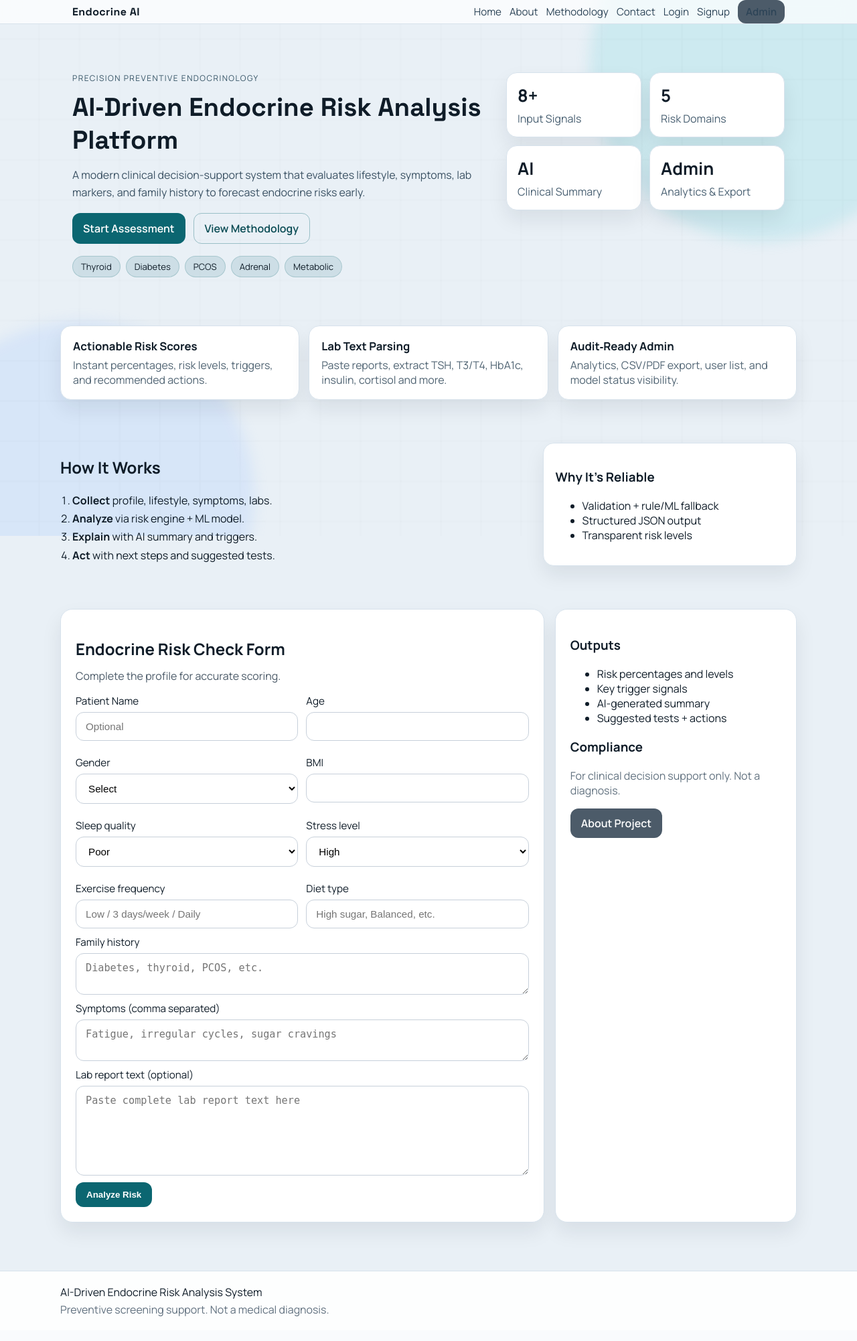
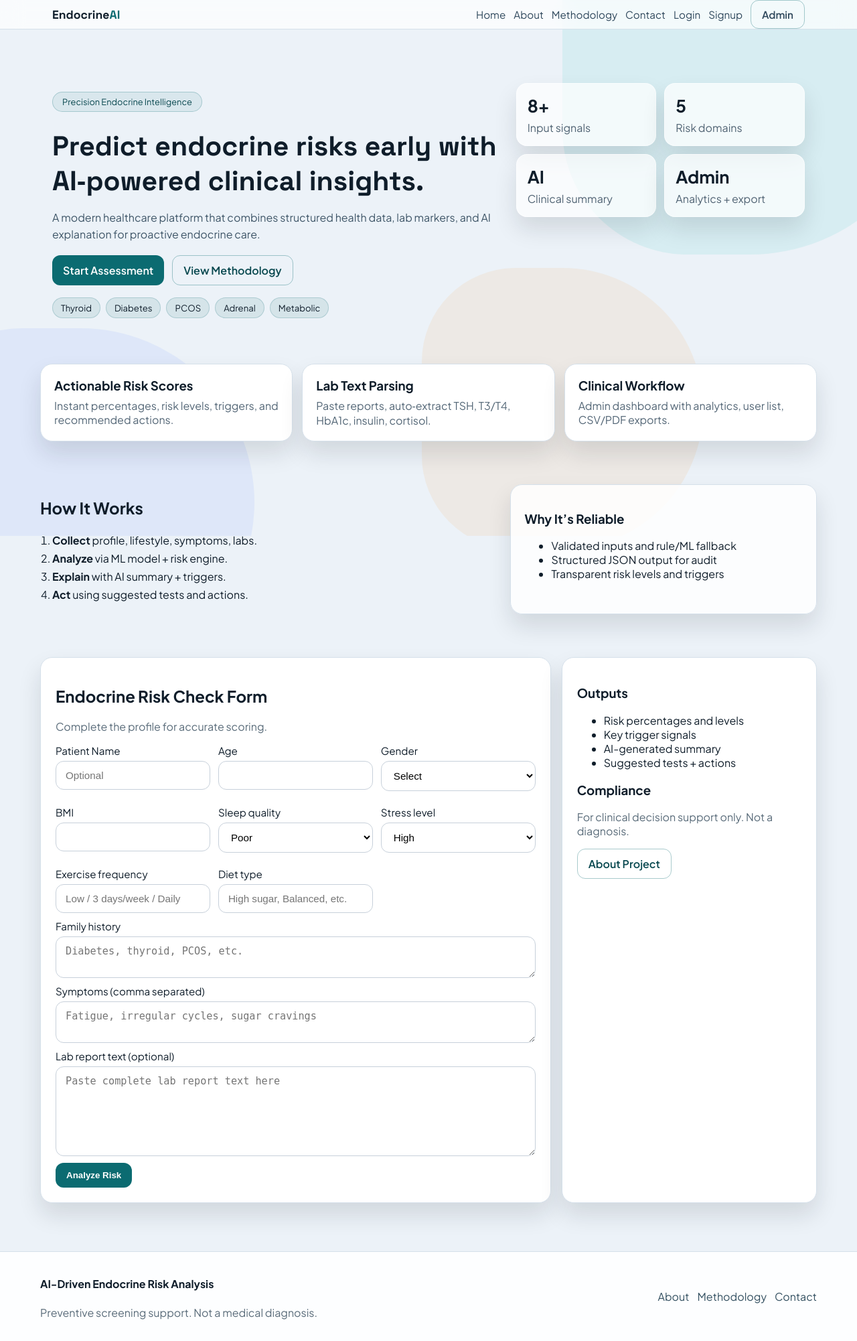
Before and after one commit to Ravikant-1811/AI-Driven-Endocrine-Risk-Analysis, a Flask app: page / in a window 1280 px wide. Shown: the whole page at 67% size. Before the commit the page ends 1965 px from the top, so only its background shows below. Run offline with Flask 3, Linux system fonts and the light colour scheme.

Commit message:
Apply modern UI/UX redesign across public site with mesh background, glass panels, and improved layout

```diff
--- a/backend/static/css/styles.css
+++ b/backend/static/css/styles.css
@@ -1,187 +1,158 @@
 :root {
-  --bg: #e9f0f6;
+  --bg: #ecf2f8;
   --surface: #ffffff;
-  --ink: #0f1c28;
-  --accent: #0b6671;
-  --accent-2: #1f7a8c;
-  --accent-dark: #094b54;
+  --ink: #0f1d2a;
+  --accent: #0b6b71;
+  --accent-2: #1d8a9a;
+  --accent-dark: #08484f;
   --ok: #2f9e44;
   --warn: #f08c00;
   --high: #c92a2a;
-  --line: #d7e2ec;
-  --shadow: 0 14px 30px rgba(12, 24, 36, 0.08);
+  --line: #d5e0ea;
+  --shadow: 0 18px 34px rgba(13, 23, 35, 0.12);
 }
 
 * { box-sizing: border-box; }
 body {
   margin: 0;
-  font-family: "Manrope", system-ui, sans-serif;
+  font-family: "Plus Jakarta Sans", system-ui, sans-serif;
   color: var(--ink);
   background: var(--bg);
 }
 
-.bg-decor {
+.bg-mesh {
   position: fixed;
   inset: 0;
   z-index: -1;
   overflow: hidden;
 }
-.bg-decor .orb {
+.bg-mesh .mesh {
   position: absolute;
-  width: 520px;
-  height: 520px;
-  border-radius: 50%;
-  filter: blur(10px);
-  opacity: 0.25;
+  border-radius: 40% 60% 60% 40%;
+  filter: blur(0px);
+  opacity: 0.18;
 }
-.bg-decor .orb-a { background: #7ed6df; top: -160px; right: -120px; }
-.bg-decor .orb-b { background: #a5c8ff; bottom: -200px; left: -140px; }
-.bg-decor .grid {
-  position: absolute;
-  inset: 0;
-  background-image: linear-gradient(transparent 95%, rgba(0,0,0,0.04) 96%),
-    linear-gradient(90deg, transparent 95%, rgba(0,0,0,0.04) 96%);
-  background-size: 60px 60px;
-  opacity: 0.25;
-}
+.bg-mesh .mesh-a { background: #7dd9d5; width: 560px; height: 560px; top: -180px; right: -120px; }
+.bg-mesh .mesh-b { background: #9fb9ff; width: 520px; height: 520px; bottom: -210px; left: -140px; }
+.bg-mesh .mesh-c { background: #f3c48e; width: 420px; height: 420px; top: 50%; right: 18%; }
 
-.site-header {
+.nav {
   position: sticky;
   top: 0;
   z-index: 50;
-  backdrop-filter: blur(14px);
-  background: rgba(255, 255, 255, 0.72);
+  backdrop-filter: blur(16px);
+  background: rgba(255, 255, 255, 0.7);
   border-bottom: 1px solid var(--line);
 }
-.nav-wrap {
+.nav-inner {
   display: flex;
   align-items: center;
   justify-content: space-between;
-  gap: 14px;
-  padding: 12px 16px;
+  padding: 12px 18px;
+  gap: 12px;
 }
-.brand {
+.logo {
   font-family: "Space Grotesk", sans-serif;
   font-weight: 700;
   text-decoration: none;
   color: var(--ink);
-  letter-spacing: 0.4px;
+  font-size: 1.1rem;
 }
-.top-nav {
+.logo span { color: var(--accent); }
+.nav-links {
   display: flex;
   align-items: center;
   gap: 12px;
   flex-wrap: wrap;
 }
-.top-nav a {
-  color: #2d4457;
+.nav-links a {
+  color: #2f485c;
   text-decoration: none;
   font-size: 0.95rem;
 }
-.top-nav a:hover { color: var(--accent); }
+.nav-links a:hover { color: var(--accent); }
+.nav-toggle { display: none; }
 
-.container {
-  max-width: 1100px;
-  margin: 0 auto;
-  padding: 0 18px;
-}
+.container { max-width: 1160px; margin: 0 auto; padding: 0 18px; }
 .section { padding: 32px 0; }
 
 .hero {
-  padding: 72px 0 40px;
+  padding: 80px 0 36px;
 }
-.hero.compact-hero { padding: 50px 0 24px; }
 .hero-grid {
   display: grid;
-  grid-template-columns: 1.5fr 1fr;
+  grid-template-columns: 1.55fr 1fr;
   gap: 24px;
   align-items: start;
 }
-.eyebrow {
-  text-transform: uppercase;
-  letter-spacing: 0.12em;
-  font-size: 0.75rem;
-  color: #365466;
-  margin: 0 0 10px;
+.pill {
+  display: inline-flex;
+  align-items: center;
+  gap: 8px;
+  border-radius: 999px;
+  border: 1px solid rgba(11, 107, 113, 0.25);
+  padding: 6px 14px;
+  font-size: 0.8rem;
+  color: var(--accent-dark);
+  background: rgba(11, 107, 113, 0.08);
 }
 .hero-copy h1 {
   font-family: "Space Grotesk", sans-serif;
-  font-size: clamp(2.3rem, 3vw, 3.2rem);
-  margin: 0 0 12px;
+  font-size: clamp(2.4rem, 3.2vw, 3.4rem);
+  margin: 12px 0;
 }
-.hero-lead {
-  color: #3a5163;
-  line-height: 1.6;
-  max-width: 62ch;
-}
-.hero-cta { display: flex; gap: 12px; margin: 18px 0; }
-
-.hero-tags {
-  display: flex;
-  flex-wrap: wrap;
-  gap: 8px;
-}
-.hero-tags span {
-  background: rgba(11, 102, 113, 0.12);
-  border: 1px solid rgba(11, 102, 113, 0.2);
+.lead { color: #3f5668; line-height: 1.6; max-width: 60ch; }
+.cta-row { display: flex; gap: 12px; margin: 18px 0; }
+.tag-row { display: flex; flex-wrap: wrap; gap: 8px; }
+.tag-row span {
+  background: rgba(11, 107, 113, 0.1);
+  border: 1px solid rgba(11, 107, 113, 0.2);
   border-radius: 999px;
   padding: 6px 12px;
   font-size: 0.82rem;
 }
 
-.hero-panel {
+.hero-stack {
   display: grid;
   grid-template-columns: 1fr 1fr;
   gap: 12px;
 }
-.metric-card {
-  background: #ffffff;
-  border: 1px solid var(--line);
+.glass-card {
+  background: rgba(255,255,255,0.7);
+  border: 1px solid rgba(255,255,255,0.6);
   border-radius: 16px;
   padding: 16px;
   box-shadow: var(--shadow);
-  animation: floatUp 0.8s ease forwards;
 }
-.metric-card h3 {
-  margin: 0;
-  font-size: 1.6rem;
-}
-.metric-card p {
-  margin: 6px 0 0;
-  color: #496072;
-}
+.glass-card h3 { margin: 0; font-size: 1.6rem; }
+.glass-card p { margin: 6px 0 0; color: #506373; }
 
 .feature-grid {
   display: grid;
   grid-template-columns: repeat(3, 1fr);
   gap: 14px;
 }
-.feature-grid article {
+.feature-card {
   background: #ffffff;
   border: 1px solid var(--line);
-  border-radius: 16px;
-  padding: 18px;
+  border-radius: 18px;
+  padding: 20px;
   box-shadow: var(--shadow);
 }
-.feature-grid h3 { margin: 0 0 6px; font-size: 1.05rem; }
-.feature-grid p { margin: 0; color: #506473; }
+.feature-card h3 { margin: 0 0 8px; }
+.feature-card p { margin: 0; color: #536676; }
 
-.flow-strip {
+.split {
   display: grid;
-  grid-template-columns: 1.3fr 0.7fr;
+  grid-template-columns: 1.2fr 0.8fr;
   gap: 16px;
-  align-items: start;
 }
-.timeline {
-  margin: 0;
-  padding-left: 18px;
-  line-height: 1.7;
-}
-.trust-card {
-  background: #ffffff;
+.timeline { padding-left: 18px; line-height: 1.7; }
+.glass-panel {
+  background: rgba(255,255,255,0.85);
   border: 1px solid var(--line);
-  border-radius: 16px;
-  padding: 18px;
+  border-radius: 18px;
+  padding: 20px;
   box-shadow: var(--shadow);
 }
 
@@ -192,7 +163,6 @@ body {
   padding: 22px;
   box-shadow: var(--shadow);
 }
-
 .form-layout {
   display: grid;
   grid-template-columns: 2fr 1fr;
@@ -233,18 +203,18 @@ input, select, textarea {
   font-weight: 600;
 }
 .btn:hover { background: var(--accent-dark); }
-.btn-small { padding: 7px 12px; font-size: 0.85rem; }
-.btn-secondary { background: #4c5b69; }
-.btn-secondary:hover { background: #3e4b57; }
 .btn-ghost {
   background: transparent;
   color: var(--accent-dark);
-  border: 1px solid rgba(11, 102, 113, 0.35);
+  border: 1px solid rgba(11, 107, 113, 0.35);
 }
-.btn-ghost:hover { background: rgba(11, 102, 113, 0.08); }
+.btn-ghost:hover { background: rgba(11, 107, 113, 0.08); }
+.btn-secondary { background: #4b5b68; }
+.btn-secondary:hover { background: #3c4a55; }
+.btn-small { padding: 7px 12px; font-size: 0.85rem; }
 
 .actions { margin-top: 10px; }
-.small-note { color: #4b5a68; margin-top: -6px; }
+.muted { color: #5a6c7a; }
 .hidden { display: none; }
 
 .risk-cards {
@@ -268,23 +238,25 @@ input, select, textarea {
   border-color: #cde5fb;
 }
 
-.centered-bg { display: grid; place-items: center; min-height: 100vh; }
-.login-card { width: min(420px, 92vw); }
-.error { color: var(--high); }
-.link { display: inline-block; margin-top: 10px; color: #0b7285; }
-
-.site-footer {
+.footer {
   margin-top: 40px;
   border-top: 1px solid var(--line);
   background: rgba(255,255,255,0.9);
 }
-.footer-wrap { padding: 16px 0; }
-.footer-wrap p { margin: 4px 0; }
-.muted { color: #61717f; }
+.footer-inner {
+  display: flex;
+  justify-content: space-between;
+  align-items: center;
+  gap: 12px;
+  padding: 16px 0;
+}
+.footer-links { display: flex; gap: 12px; }
+.footer a { color: #345162; text-decoration: none; }
+.footer a:hover { color: var(--accent); }
 
-/* Admin styles retained and upgraded */
+/* Admin */
 .admin-header {
-  max-width: 1100px;
+  max-width: 1160px;
   margin: 18px auto;
   padding: 0 16px;
   display: flex;
@@ -400,25 +372,29 @@ th {
 td { border: 1px solid var(--line); padding: 8px; text-align: left; font-size: 0.9rem; }
 pre { background: #f5f8fb; border: 1px solid var(--line); padding: 10px; border-radius: 10px; overflow: auto; }
 
-@keyframes floatUp {
-  from { transform: translateY(8px); opacity: 0.6; }
-  to { transform: translateY(0); opacity: 1; }
+.reveal { opacity: 0; transform: translateY(8px); animation: fadeUp 0.8s ease forwards; }
+@keyframes fadeUp {
+  from { opacity: 0; transform: translateY(14px); }
+  to { opacity: 1; transform: translateY(0); }
 }
 
-@media (max-width: 880px) {
+@media (max-width: 980px) {
   .hero-grid { grid-template-columns: 1fr; }
-  .hero-panel { grid-template-columns: 1fr 1fr; }
+  .hero-stack { grid-template-columns: 1fr 1fr; }
   .feature-grid { grid-template-columns: 1fr; }
-  .flow-strip { grid-template-columns: 1fr; }
+  .split { grid-template-columns: 1fr; }
   .form-layout { grid-template-columns: 1fr; }
   .stats-grid-hero { grid-template-columns: 1fr 1fr; }
   .admin-panels { grid-template-columns: 1fr; }
   .insight-grid { grid-template-columns: 1fr; }
+  .footer-inner { flex-direction: column; align-items: flex-start; }
 }
 
-@media (max-width: 600px) {
+@media (max-width: 760px) {
+  .nav-links { display: none; width: 100%; padding: 12px 0; }
+  .nav-links.open { display: flex; flex-direction: column; align-items: flex-start; }
+  .nav-toggle { display: inline-flex; border: none; background: transparent; font-size: 1.4rem; }
   .hero-cta { flex-direction: column; align-items: stretch; }
-  .top-nav { gap: 8px; }
   .risk-bar-row { grid-template-columns: 88px 1fr 40px; }
   .table-top { flex-direction: column; align-items: stretch; }
 }
--- a/backend/templates/index.html
+++ b/backend/templates/index.html
@@ -1,36 +1,32 @@
 {% extends "public_base.html" %}
-{% set title = "Home | Endocrine AI" %}
+{% set title = "Home | EndocrineAI" %}
 {% block content %}
 <section class="hero">
   <div class="container hero-grid">
-    <div class="hero-copy">
-      <p class="eyebrow">Precision Preventive Endocrinology</p>
-      <h1>AI‑Driven Endocrine Risk Analysis Platform</h1>
-      <p class="hero-lead">A modern clinical decision-support system that evaluates lifestyle, symptoms, lab markers, and family history to forecast endocrine risks early.</p>
-      <div class="hero-cta">
+    <div class="hero-copy reveal">
+      <p class="pill">Precision Endocrine Intelligence</p>
+      <h1>Predict endocrine risks early with AI‑powered clinical insights.</h1>
+      <p class="lead">A modern healthcare platform that combines structured health data, lab markers, and AI explanation for proactive endocrine care.</p>
+      <div class="cta-row">
         <a class="btn" href="#assessment">Start Assessment</a>
         <a class="btn btn-ghost" href="/methodology">View Methodology</a>
       </div>
-      <div class="hero-tags">
+      <div class="tag-row">
         <span>Thyroid</span><span>Diabetes</span><span>PCOS</span><span>Adrenal</span><span>Metabolic</span>
       </div>
     </div>
-    <div class="hero-panel">
-      <div class="metric-card">
-        <h3>8+</h3>
-        <p>Input Signals</p>
+    <div class="hero-stack">
+      <div class="glass-card reveal" style="animation-delay:0.1s">
+        <h3>8+</h3><p>Input signals</p>
       </div>
-      <div class="metric-card">
-        <h3>5</h3>
-        <p>Risk Domains</p>
+      <div class="glass-card reveal" style="animation-delay:0.2s">
+        <h3>5</h3><p>Risk domains</p>
       </div>
-      <div class="metric-card">
-        <h3>AI</h3>
-        <p>Clinical Summary</p>
+      <div class="glass-card reveal" style="animation-delay:0.3s">
+        <h3>AI</h3><p>Clinical summary</p>
       </div>
-      <div class="metric-card">
-        <h3>Admin</h3>
-        <p>Analytics & Export</p>
+      <div class="glass-card reveal" style="animation-delay:0.4s">
+        <h3>Admin</h3><p>Analytics + export</p>
       </div>
     </div>
   </div>
@@ -38,46 +34,46 @@
 
 <section class="container section">
   <div class="feature-grid">
-    <article>
+    <article class="feature-card reveal">
       <h3>Actionable Risk Scores</h3>
       <p>Instant percentages, risk levels, triggers, and recommended actions.</p>
     </article>
-    <article>
+    <article class="feature-card reveal" style="animation-delay:0.1s">
       <h3>Lab Text Parsing</h3>
-      <p>Paste reports, extract TSH, T3/T4, HbA1c, insulin, cortisol and more.</p>
+      <p>Paste reports, auto‑extract TSH, T3/T4, HbA1c, insulin, cortisol.</p>
     </article>
-    <article>
-      <h3>Audit‑Ready Admin</h3>
-      <p>Analytics, CSV/PDF export, user list, and model status visibility.</p>
+    <article class="feature-card reveal" style="animation-delay:0.2s">
+      <h3>Clinical Workflow</h3>
+      <p>Admin dashboard with analytics, user list, CSV/PDF exports.</p>
     </article>
   </div>
 </section>
 
-<section class="container section flow-strip">
-  <div>
+<section class="container section split">
+  <div class="reveal">
     <h2>How It Works</h2>
     <ol class="timeline">
       <li><strong>Collect</strong> profile, lifestyle, symptoms, labs.</li>
-      <li><strong>Analyze</strong> via risk engine + ML model.</li>
-      <li><strong>Explain</strong> with AI summary and triggers.</li>
-      <li><strong>Act</strong> with next steps and suggested tests.</li>
+      <li><strong>Analyze</strong> via ML model + risk engine.</li>
+      <li><strong>Explain</strong> with AI summary + triggers.</li>
+      <li><strong>Act</strong> using suggested tests and actions.</li>
     </ol>
   </div>
-  <div class="trust-card">
+  <div class="glass-panel reveal" style="animation-delay:0.1s">
     <h3>Why It’s Reliable</h3>
     <ul>
-      <li>Validation + rule/ML fallback</li>
-      <li>Structured JSON output</li>
-      <li>Transparent risk levels</li>
+      <li>Validated inputs and rule/ML fallback</li>
+      <li>Structured JSON output for audit</li>
+      <li>Transparent risk levels and triggers</li>
     </ul>
   </div>
 </section>
 
 <main id="assessment" class="container section">
   <div class="form-layout">
-    <section class="card form-card">
+    <section class="card form-card reveal">
       <h2>Endocrine Risk Check Form</h2>
-      <p class="small-note">Complete the profile for accurate scoring.</p>
+      <p class="muted">Complete the profile for accurate scoring.</p>
       <form id="assessment-form">
         <div class="grid">
           <label>Patient Name <input name="patient_name" placeholder="Optional" /></label>
@@ -122,7 +118,7 @@
       </form>
     </section>
 
-    <aside class="card brief-card">
+    <aside class="card side-card reveal" style="animation-delay:0.15s">
       <h3>Outputs</h3>
       <ul>
         <li>Risk percentages and levels</li>
@@ -132,13 +128,13 @@
       </ul>
       <h3>Compliance</h3>
       <p class="muted">For clinical decision support only. Not a diagnosis.</p>
-      <a class="btn btn-secondary" href="/about">About Project</a>
+      <a class="btn btn-ghost" href="/about">About Project</a>
     </aside>
   </div>
 
   <section id="result-section" class="card hidden">
     <h2>Assessment Result</h2>
-    <p id="prediction-source" class="small-note"></p>
+    <p id="prediction-source" class="muted"></p>
     <div id="ai-summary-wrap" class="card ai-box hidden">
       <h3>AI Clinical Summary</h3>
       <p id="ai-summary"></p>
--- a/backend/templates/public_base.html
+++ b/backend/templates/public_base.html
@@ -6,43 +6,59 @@
   <title>{{ title or 'AI Endocrine Risk Analysis' }}</title>
   <link rel="preconnect" href="https://fonts.googleapis.com" />
   <link rel="preconnect" href="https://fonts.gstatic.com" crossorigin />
-  <link href="https://fonts.googleapis.com/css2?family=Manrope:wght@300;400;500;600;700&family=Space+Grotesk:wght@400;500;600;700&display=swap" rel="stylesheet" />
+  <link href="https://fonts.googleapis.com/css2?family=Plus+Jakarta+Sans:wght@300;400;500;600;700&family=Space+Grotesk:wght@400;500;600;700&display=swap" rel="stylesheet" />
   <link rel="stylesheet" href="{{ url_for('static', filename='css/styles.css') }}" />
 </head>
 <body>
-  <div class="bg-decor">
-    <span class="orb orb-a"></span>
-    <span class="orb orb-b"></span>
-    <span class="grid"></span>
+  <div class="bg-mesh">
+    <span class="mesh mesh-a"></span>
+    <span class="mesh mesh-b"></span>
+    <span class="mesh mesh-c"></span>
   </div>
 
-  <header class="site-header">
-    <div class="container nav-wrap">
-      <a class="brand" href="{{ url_for('public.index') }}">Endocrine AI</a>
-      <nav class="top-nav">
+  <header class="nav">
+    <div class="container nav-inner">
+      <a class="logo" href="{{ url_for('public.index') }}">Endocrine<span>AI</span></a>
+      <nav class="nav-links">
         <a href="{{ url_for('public.index') }}">Home</a>
         <a href="{{ url_for('public.about') }}">About</a>
         <a href="{{ url_for('public.methodology') }}">Methodology</a>
         <a href="{{ url_for('public.contact') }}">Contact</a>
         {% if is_user_logged_in %}
-          <a href="/dashboard">My Dashboard</a>
+          <a href="/dashboard">Dashboard</a>
           <a href="/logout">Logout ({{ user_name }})</a>
         {% else %}
           <a href="/login">Login</a>
           <a href="/signup">Signup</a>
         {% endif %}
-        <a class="btn btn-small btn-secondary" href="/admin/login">Admin</a>
+        <a class="btn btn-ghost" href="/admin/login">Admin</a>
       </nav>
+      <button class="nav-toggle" aria-label="Toggle menu">☰</button>
     </div>
   </header>
 
   {% block content %}{% endblock %}
 
-  <footer class="site-footer">
-    <div class="container footer-wrap">
-      <p>AI-Driven Endocrine Risk Analysis System</p>
-      <p class="muted">Preventive screening support. Not a medical diagnosis.</p>
+  <footer class="footer">
+    <div class="container footer-inner">
+      <div>
+        <h4>AI-Driven Endocrine Risk Analysis</h4>
+        <p class="muted">Preventive screening support. Not a medical diagnosis.</p>
+      </div>
+      <div class="footer-links">
+        <a href="/about">About</a>
+        <a href="/methodology">Methodology</a>
+        <a href="/contact">Contact</a>
+      </div>
     </div>
   </footer>
+
+  <script>
+    const toggle = document.querySelector('.nav-toggle');
+    const links = document.querySelector('.nav-links');
+    if (toggle && links) {
+      toggle.addEventListener('click', () => links.classList.toggle('open'));
+    }
+  </script>
 </body>
 </html>
```
